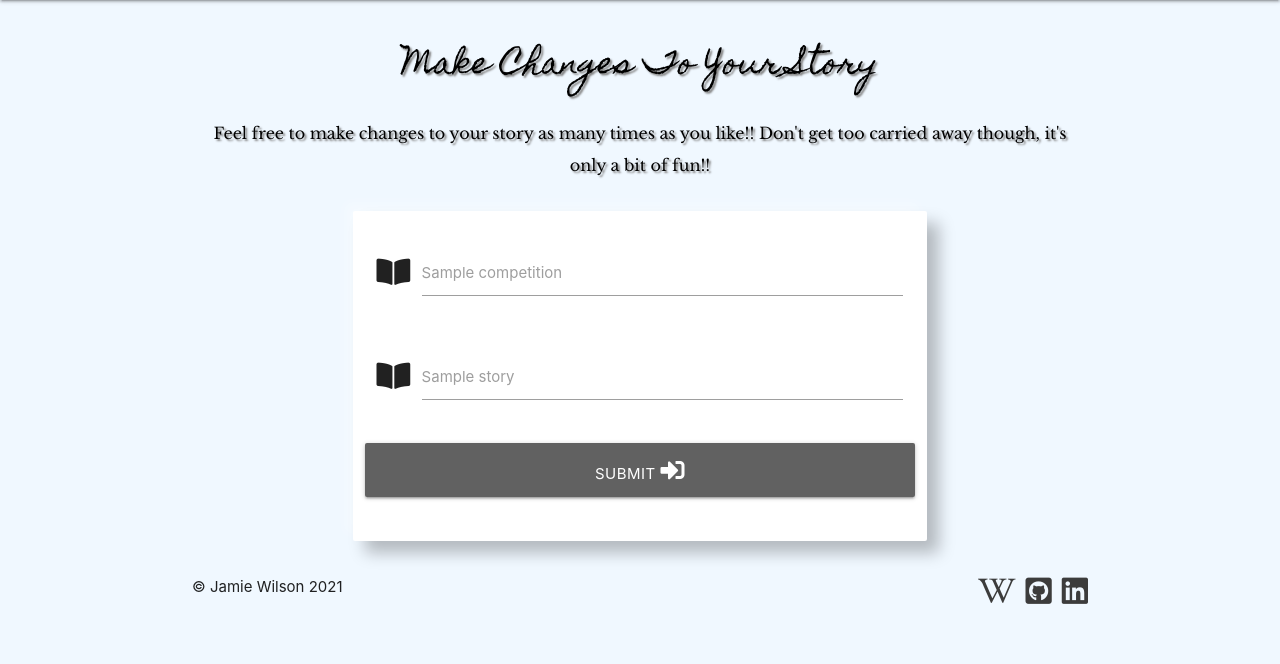
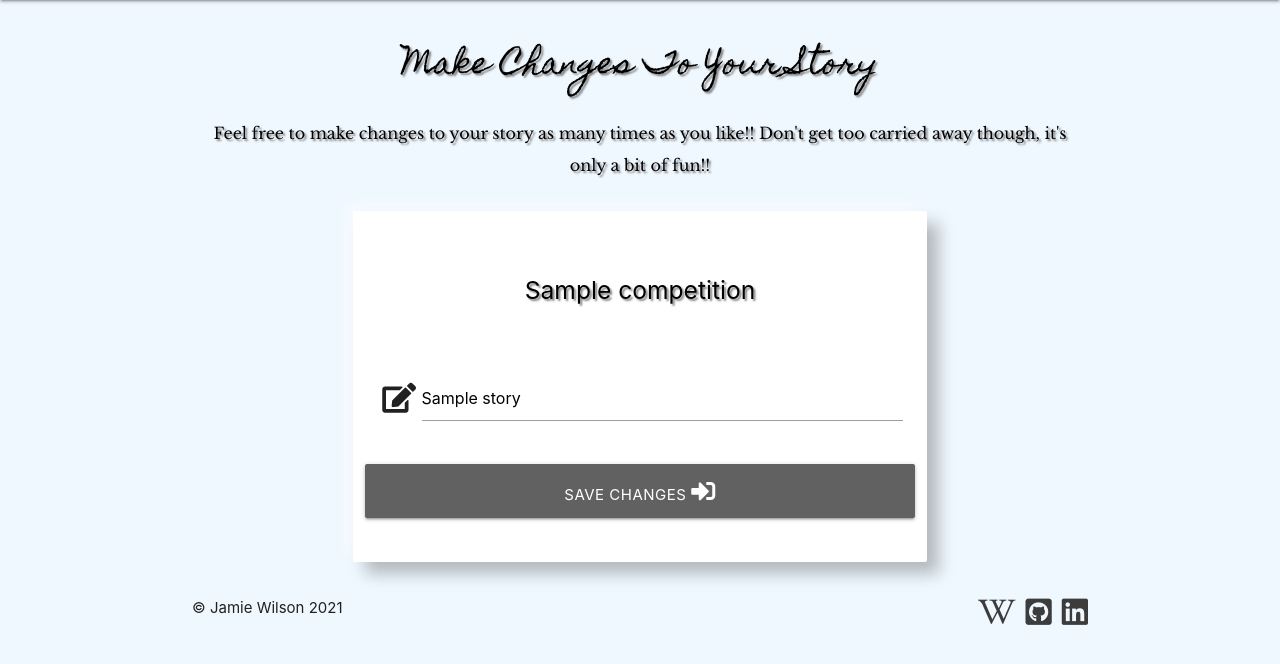
Before and after one commit to JamieWilson2000/aesopsfablesms3, a Flask app: page /edit_story in a window 1280 px wide. Shown: the part 67-731 px from the top of the page. Run offline with Flask 2, Linux system fonts and the light colour scheme; the visitor is signed in with stand-in values (Sample User, id 1); a database or web service that is not in the repository returns one stand-in record (values such as "Sample title"); some libraries are stand-ins or nearby versions.

Commit message:
Make and edit styling and values in edit_story page

```diff
--- a/app.py
+++ b/app.py
@@ -130,13 +130,20 @@ def competition():
         session['user'] = request.form.get('username')
         flash("Well done {}, best of luck !!".format(
             request.form.get("username")))
-        return redirect( url_for('profile'))
+        return redirect( url_for('profile') )
 
     return render_template("competition.html")
 
 
 @app.route("/edit_story", methods=["GET", "POST"])
 def edit_story():
+    if request.method == "POST":
+        stories = mongo.db.competition.find_one()
+        competition = {
+            "story": request.form.get("story").lower()
+            }
+        mongo.db.competition.append_one(competition)
+
     username = session["user"]
     stories = mongo.db.competition.find({"username": username})
 
--- a/static/css/style.css
+++ b/static/css/style.css
@@ -29,6 +29,9 @@ h5 {
 }
 .btn {
     margin-right: 20px;
+}
+.input-field {
+    text-align: center;
 }
 .text-decoration {
     color: black;
--- a/templates/edit_story.html
+++ b/templates/edit_story.html
@@ -13,35 +13,30 @@
 </div>
 <br>
 <div class="row">
-    <form class="col s12 m8 offset-m2" method="POST" action="{{ url_for('competition') }}">
+    <form class="col s12 m8 offset-m2" method="POST" action="{{ url_for('edit_story') }}">
         <div class="card-panel">
 
             {% for story in stories %}
             <!-- story title field-->
                 <div class="row">
                     <div class="input-field col s12">
-                        <i class="fas fa-book-open prefix grey-text text-darken-4"></i>
-                        <input id="storytitle" name="storytitle" type="text" minlength="5" maxlength="50"
-                            class="validate" required>
-                        <label for="storytitle">{{ story.storytitle}}</label>
+                        <h5 class="text-decoration">{{ story.storytitle}}</h5>
                     </div>
                 </div>
 
                 <!-- story field-->
-                <div class="row">
-                    <div class="input-field col s12">
-                        <i class="fas fa-book-open prefix grey-text text-darken-4"></i>
-                        <input id="story" name="story" type="text" minlength="5" maxlength="1000" class="validate"
-                            required>
-                        <label for="story">{{ story.story }}</label>
-                    </div>
+            <div class="row">
+                <div class="input-field col s12">
+                    <i class="fas fa-edit prefix grey-text text-darken-4"></i>
+                    <input id="story" name="story" type="text" minlength="5" maxlength="1000" value="{{ story.story }}" class="validate" required>
                 </div>
+            </div>
 
 
             <!-- submit button-->
             <div class="row">
                 <button type="submit" class="col s12 btn-large grey darken-2 text-shadow">
-                    Submit <i class="fas fa-sign-in-alt"></i>
+                    Save Changes <i class="fas fa-sign-in-alt"></i>
                 </button>
             </div>
         </div>
```
